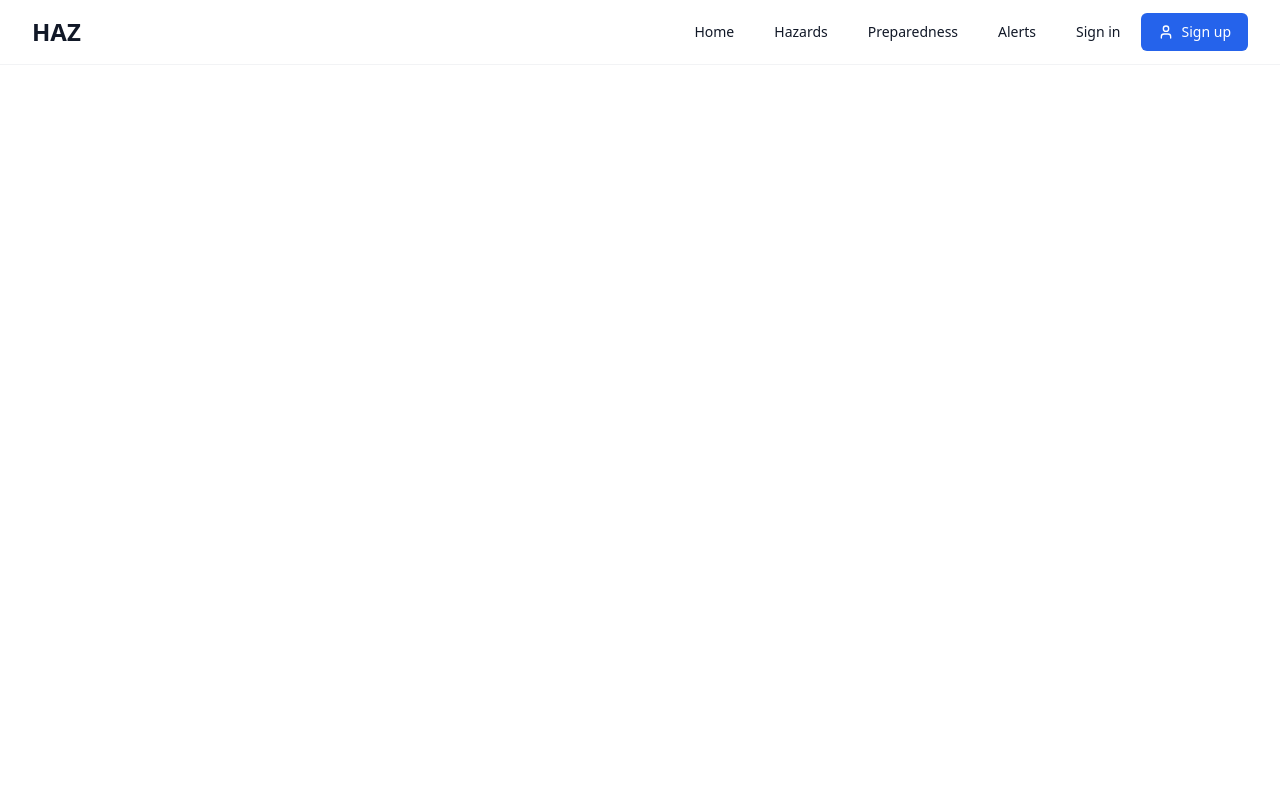
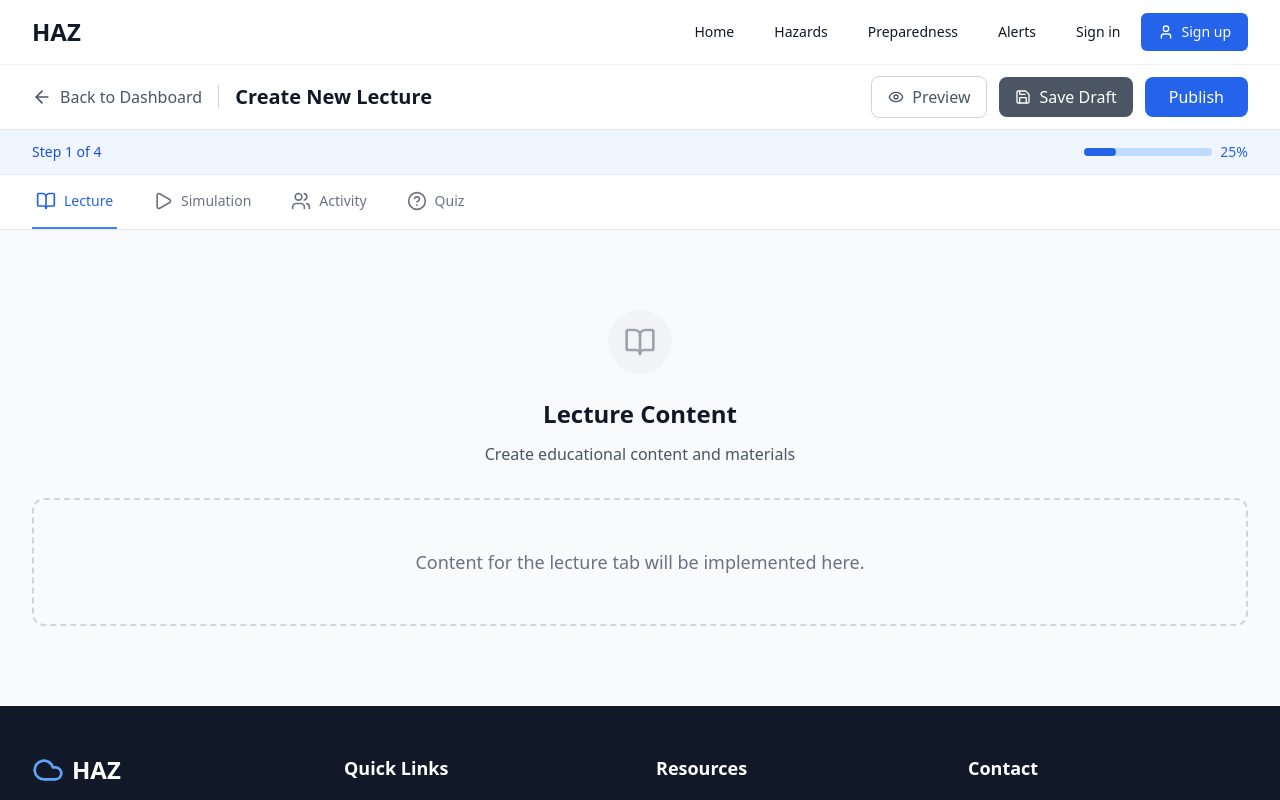
Before and after one commit to YunahAFK/haz-website, a React (Create React App) app: page /admin/create-lecture in a window 1280 px wide. Shown: the top 800 px of the page. Built offline with nearby package versions, Linux system fonts and the light colour scheme; no server answers; the HTML template or start-up script is replaced by a standard one.

Commit message:
add: admin create lecture page

```diff
--- a/src/App.tsx
+++ b/src/App.tsx
@@ -2,6 +2,7 @@ import { Routes, Route } from "react-router-dom";
 import { Navigation } from "./components/layout/Navigation";
 import Home from "./pages/Home";
 import AdminHome from "./pages/AdminHome";
+import AdminCreateLecture from "./pages/AdminCreateLecture";
 import { LoginPage } from './components/auth/LoginPage';
 import { SignupPage } from './components/auth/SignupPage';
 import { AuthProvider } from "./contexts/AuthContext";
@@ -14,6 +15,7 @@ function App() {
       <Routes>
         <Route path="/" element={<Home />} />
         <Route path="/admin" element={<AdminHome />} />
+        <Route path="/admin/create-lecture" element={<AdminCreateLecture />} />
         <Route path="/login" element={<LoginPage />} />
         <Route path="/signup" element={<SignupPage />} />
       </Routes>
--- /dev/null
+++ b/src/pages/AdminCreateLecture.tsx
@@ -0,0 +1,212 @@
+// src/pages/AdminCreateLecture.tsx
+import React, { useState } from 'react';
+import { Footer } from '../components/layout/Footer';
+import {
+  BookOpen,
+  Play,
+  Users,
+  HelpCircle,
+  ArrowLeft,
+  Save,
+  Eye
+} from 'lucide-react';
+
+interface TabItem {
+  id: string;
+  label: string;
+  icon: React.ReactNode;
+  description: string;
+}
+
+const tabs: TabItem[] = [
+  {
+    id: 'lecture',
+    label: 'Lecture',
+    icon: <BookOpen className="w-5 h-5" />,
+    description: 'Create educational content and materials'
+  },
+  {
+    id: 'simulation',
+    label: 'Simulation',
+    icon: <Play className="w-5 h-5" />,
+    description: 'Design interactive simulations'
+  },
+  {
+    id: 'activity',
+    label: 'Activity',
+    icon: <Users className="w-5 h-5" />,
+    description: 'Build engaging learning activities'
+  },
+  {
+    id: 'quiz',
+    label: 'Quiz',
+    icon: <HelpCircle className="w-5 h-5" />,
+    description: 'Create assessments and quizzes'
+  }
+];
+
+// Header Component
+const CreateLectureHeader: React.FC = () => (
+  <div className="bg-white shadow-sm border-b border-gray-200">
+    <div className="max-w-7xl mx-auto px-4 sm:px-6 lg:px-8">
+      <div className="flex items-center justify-between h-16">
+        {/* Left side - Back button and title */}
+        <div className="flex items-center space-x-4">
+          <button className="flex items-center space-x-2 text-gray-600 hover:text-gray-900 transition-colors">
+            <ArrowLeft className="w-5 h-5" />
+            <span>Back to Dashboard</span>
+          </button>
+          <div className="w-px h-6 bg-gray-300"></div>
+          <h1 className="text-xl font-semibold text-gray-900">Create New Lecture</h1>
+        </div>
+
+        {/* Right side - Action buttons */}
+        <div className="flex items-center space-x-3">
+          <button className="flex items-center space-x-2 text-gray-600 hover:text-gray-900 px-4 py-2 rounded-lg border border-gray-300 hover:bg-gray-50 transition-colors">
+            <Eye className="w-4 h-4" />
+            <span>Preview</span>
+          </button>
+          <button className="flex items-center space-x-2 bg-gray-600 hover:bg-gray-700 text-white px-4 py-2 rounded-lg transition-colors">
+            <Save className="w-4 h-4" />
+            <span>Save Draft</span>
+          </button>
+          <button className="bg-blue-600 hover:bg-blue-700 text-white px-6 py-2 rounded-lg transition-colors font-medium">
+            Publish
+          </button>
+        </div>
+      </div>
+    </div>
+  </div>
+);
+
+// Tab Navigation Component
+const TabNavigation: React.FC<{
+  activeTab: string;
+  onTabChange: (tabId: string) => void;
+}> = ({ activeTab, onTabChange }) => (
+  <div className="bg-white border-b border-gray-200">
+    <div className="max-w-7xl mx-auto px-4 sm:px-6 lg:px-8">
+      <div className="flex space-x-8 overflow-x-auto">
+        {tabs.map((tab) => (
+          <button
+            key={tab.id}
+            onClick={() => onTabChange(tab.id)}
+            className={`flex items-center space-x-2 py-4 px-1 border-b-2 font-medium text-sm whitespace-nowrap transition-colors ${
+              activeTab === tab.id
+                ? 'border-blue-500 text-blue-600'
+                : 'border-transparent text-gray-500 hover:text-gray-700 hover:border-gray-300'
+            }`}
+          >
+            {tab.icon}
+            <span>{tab.label}</span>
+          </button>
+        ))}
+      </div>
+    </div>
+  </div>
+);
+
+// Tab Content Placeholder Component
+const TabContentPlaceholder: React.FC<{
+  activeTab: string;
+}> = ({ activeTab }) => {
+  const currentTab = tabs.find(tab => tab.id === activeTab);
+
+  const getTabIcon = (tabId: string) => {
+    switch (tabId) {
+      case 'lecture':
+        return <BookOpen className="w-8 h-8 text-gray-400" />;
+      case 'simulation':
+        return <Play className="w-8 h-8 text-gray-400" />;
+      case 'activity':
+        return <Users className="w-8 h-8 text-gray-400" />;
+      case 'quiz':
+        return <HelpCircle className="w-8 h-8 text-gray-400" />;
+      default:
+        return <BookOpen className="w-8 h-8 text-gray-400" />;
+    }
+  };
+
+  return (
+    <div className="max-w-7xl mx-auto px-4 sm:px-6 lg:px-8 py-12">
+      <div className="text-center">
+        <div className="w-16 h-16 bg-gray-100 rounded-full flex items-center justify-center mx-auto mb-6">
+          {getTabIcon(activeTab)}
+        </div>
+        <h2 className="text-2xl font-semibold text-gray-900 mb-3">
+          {currentTab?.label} Content
+        </h2>
+        <p className="text-gray-600 mb-8 max-w-md mx-auto">
+          {currentTab?.description}
+        </p>
+        <div className="bg-gray-50 border-2 border-dashed border-gray-300 rounded-xl p-12">
+          <p className="text-gray-500 text-lg">
+            Content for the {currentTab?.label.toLowerCase()} tab will be implemented here.
+          </p>
+        </div>
+      </div>
+    </div>
+  );
+};
+
+// Progress Indicator Component
+const ProgressIndicator: React.FC<{
+  currentStep: number;
+  totalSteps: number;
+}> = ({ currentStep, totalSteps }) => (
+  <div className="bg-blue-50 border-b border-blue-100">
+    <div className="max-w-7xl mx-auto px-4 sm:px-6 lg:px-8 py-3">
+      <div className="flex items-center justify-between text-sm">
+        <span className="text-blue-700 font-medium">
+          Step {currentStep} of {totalSteps}
+        </span>
+        <div className="flex items-center space-x-2">
+          <div className="w-32 bg-blue-200 rounded-full h-2">
+            <div
+              className="bg-blue-600 h-2 rounded-full transition-all duration-300"
+              style={{ width: `${(currentStep / totalSteps) * 100}%` }}
+            ></div>
+          </div>
+          <span className="text-blue-600 font-medium">
+            {Math.round((currentStep / totalSteps) * 100)}%
+          </span>
+        </div>
+      </div>
+    </div>
+  </div>
+);
+
+export default function CreateLecture() {
+  const [activeTab, setActiveTab] = useState<string>('lecture');
+
+  const getCurrentStepNumber = () => {
+    const stepMap = { lecture: 1, simulation: 2, activity: 3, quiz: 4 };
+    return stepMap[activeTab as keyof typeof stepMap] || 1;
+  };
+
+  return (
+    <div className="min-h-screen bg-gray-50">
+      {/* Header */}
+      <CreateLectureHeader />
+
+      {/* Progress Indicator */}
+      <ProgressIndicator
+        currentStep={getCurrentStepNumber()}
+        totalSteps={tabs.length}
+      />
+
+      {/* Tab Navigation */}
+      <TabNavigation
+        activeTab={activeTab}
+        onTabChange={setActiveTab}
+      />
+
+      {/* Main Content Area */}
+      <main className="flex-1 py-8">
+        <TabContentPlaceholder activeTab={activeTab} />
+      </main>
+
+      <Footer />
+    </div>
+  );
+}
--- a/src/pages/AdminHome.tsx
+++ b/src/pages/AdminHome.tsx
@@ -1,5 +1,6 @@
 // src/pages/AdminHome.tsx
 import React, { useState } from 'react';
+import { useNavigate } from 'react-router-dom';
 import { HazardCard } from '../components/hazard/HazardCard';
 import { Footer } from '../components/layout/Footer';
 import {
@@ -157,12 +158,12 @@ const AdminHazardCard: React.FC<{
 );
 
 export default function AdminHome() {
+  const navigate = useNavigate();
   const [hazards, setHazards] = useState<Hazard[]>(initialHazards);
   const [showDrafts, setShowDrafts] = useState(true);
 
   const handleAddHazard = () => {
-    console.log('Opening add hazard modal...');
-    // Here you would typically open a modal or navigate to an add form
+    navigate('/admin/create-lecture');
   };
 
   const handleEditHazard = (id: string) => {
```
